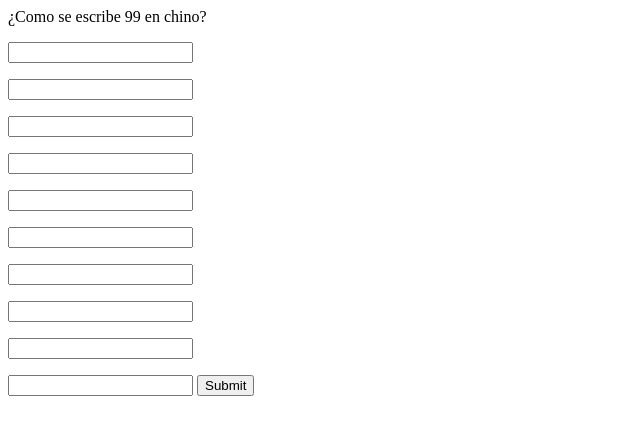
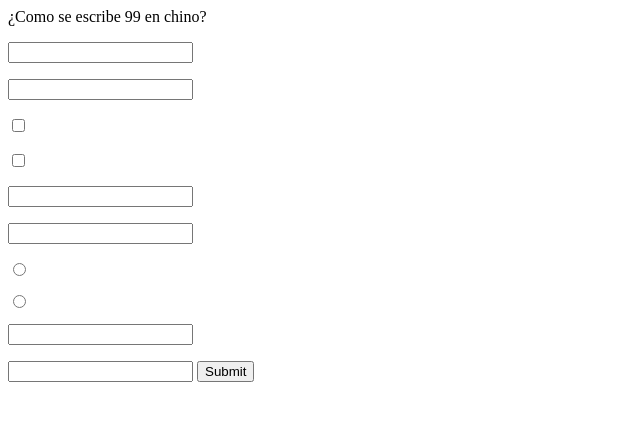
Before and after one commit to borjadevelop/FormsGarcia, a plain HTML site: page index.html in a window 1280 px wide. Shown: the whole page, without its empty margins (0-640 px from the left). Drawn offline with Linux system fonts and the light colour scheme.

Commit message:
Update index.html

```diff
--- a/index.html
+++ b/index.html
@@ -12,28 +12,28 @@
 		<input type='text'>
 
 		<p id='title'></p>
-		<input type='text'>
+		<input type='checkbox'>
 
 		<p id='title'></p>
-		<input type='text'>
+		<input type='checkbox'>
 
 		<p id='title'></p>
-		<input type='text'>
+		<input type='select'>
 
 		<p id='title'></p>
-		<input type='text'>
+		<input type='select'>
 
 		<p id='title'></p>
-		<input type='text'>
+		<input type='radio'>
 
 		<p id='title'></p>
-		<input type='text'>
+		<input type='radio'>
 
 		<p id='title'></p>
-		<input type='text'>
+		<input type='multiple'>
 
 		<p id='title'></p>
-		<input type='text'>
+		<input type='multiple'>
 
 		<input type='submit'>
 	</form>
```
